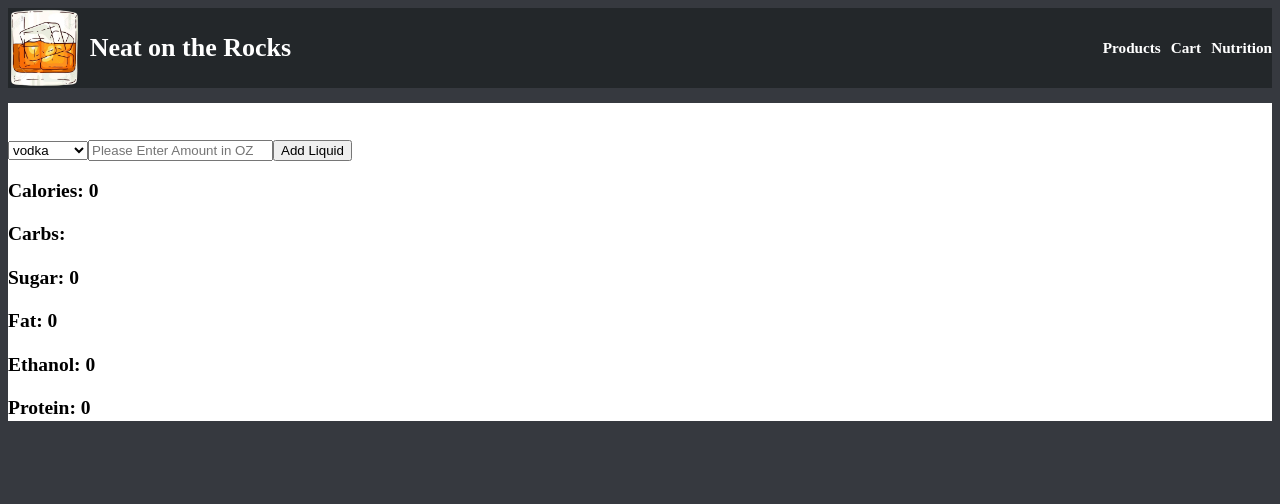
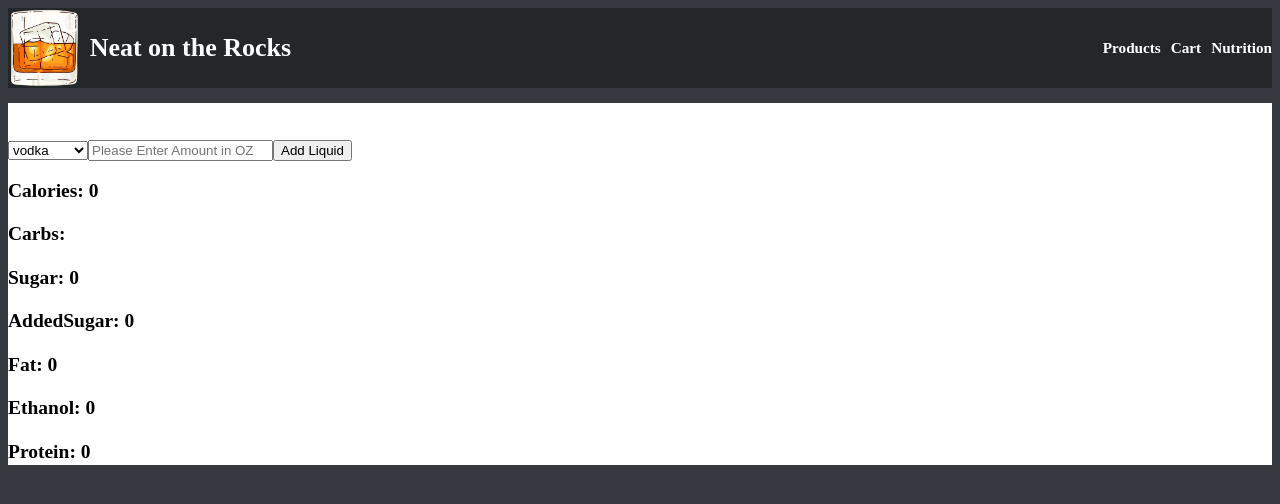
Before and after one commit to aldoportillo/NeatontheRocks, a React (Create React App) app: page /macro in a window 1280 px wide. Shown: the top 504 px of the page. Built offline with nearby package versions, Linux system fonts and the light colour scheme.

Commit message:
Add added sugar section

```diff
--- a/src/components/NutritionLabel.js
+++ b/src/components/NutritionLabel.js
@@ -6,6 +6,7 @@ function NutritionLabel ({item}) {
             <h2>Calories: {item.calories}</h2>
             <h2>Carbs: {item.carbs}</h2>
             <h2>Sugar: {item.sugar}</h2>
+            <h2>AddedSugar: {item.addedSugar}</h2>
             <h2>Fat: {item.fat}</h2>
             <h2>Ethanol: {item.ethanol}</h2>
             <h2>Protein: {item.protein}</h2>
```
